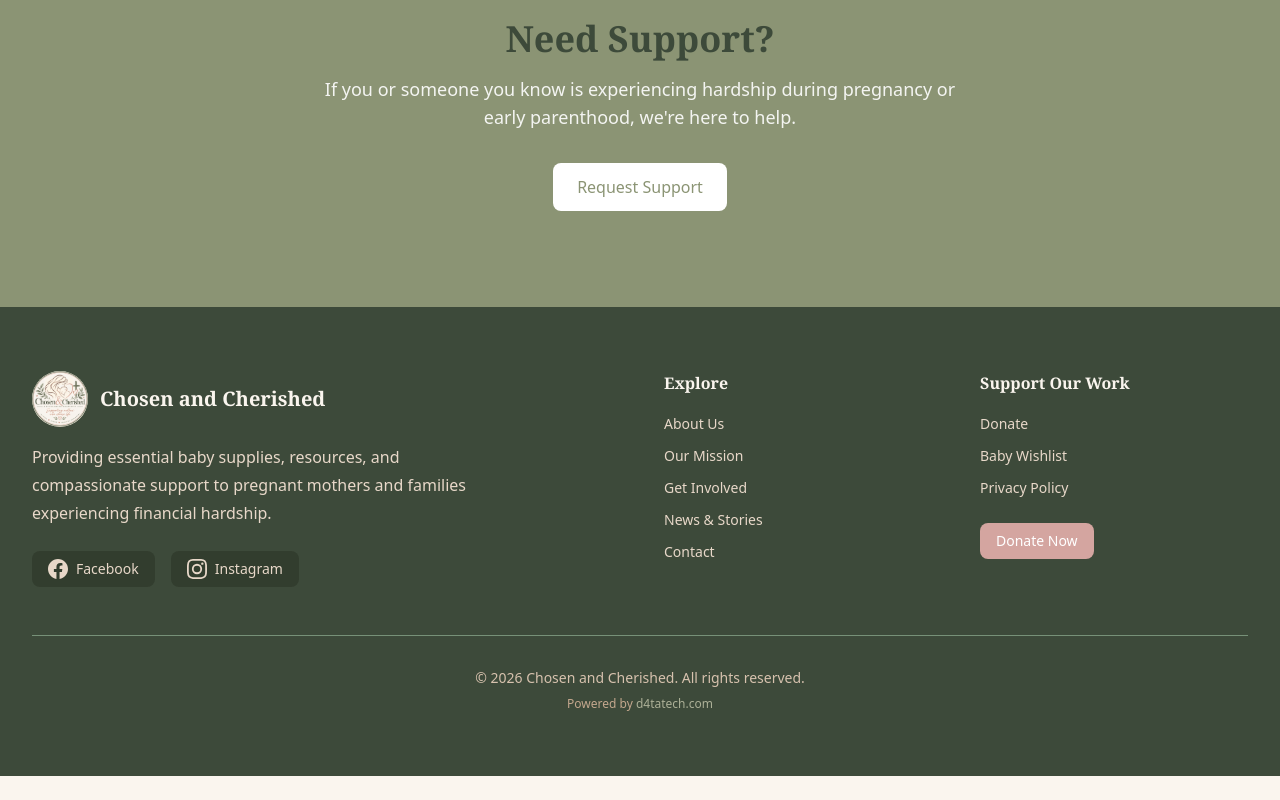
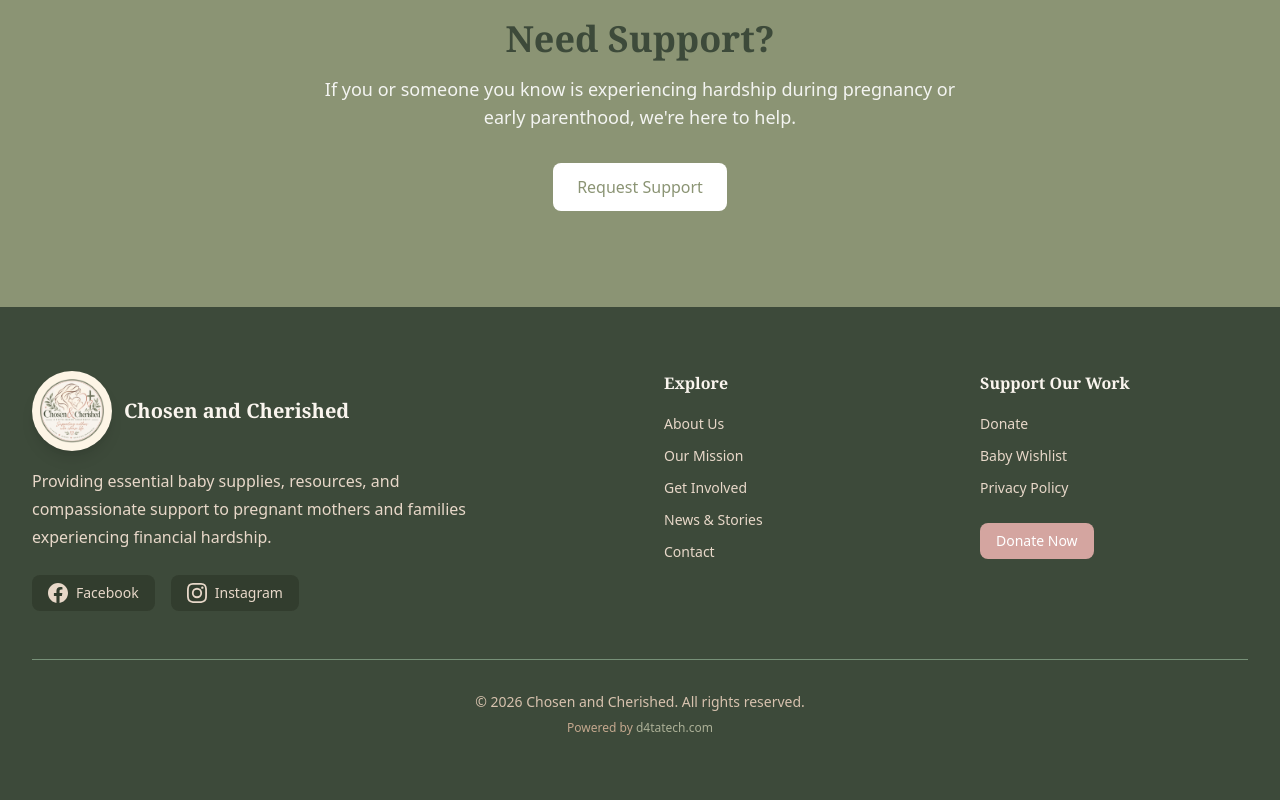
Before and after one commit to Nezuko3131/chosen-and-cherished, a Next.js app: page / in a window 1280 px wide. Shown: the part 1944-2744 px from the top of the page. Before the commit the page ends 2720 px from the top, so only its background shows below. Built offline with nearby package versions, Linux system fonts and the light colour scheme.

Commit message:
Fix: larger cream circle behind logo in footer

```diff
--- a/components/Footer.tsx
+++ b/components/Footer.tsx
@@ -45,12 +45,15 @@ export default function Footer() {
           {/* Brand */}
           <div className="lg:col-span-2">
             <div className="flex items-center gap-3 mb-4">
-              <div className="relative w-14 h-14 rounded-full overflow-hidden bg-[#FDF5E6]">
-                <img
-                  src="/logo.png"
-                  alt="Chosen and Cherished Logo"
-                  className="w-full h-full object-contain"
-                />
+              <div className="relative w-20 h-20 bg-[#FDF5E6] rounded-full shadow-lg">
+                <div className="absolute inset-2">
+                  <Image
+                    src="/logo.png"
+                    alt="Chosen and Cherished Logo"
+                    fill
+                    className="object-contain"
+                  />
+                </div>
               </div>
               <span className="text-cream-50 font-serif text-xl font-semibold">
                 Chosen and Cherished
```
